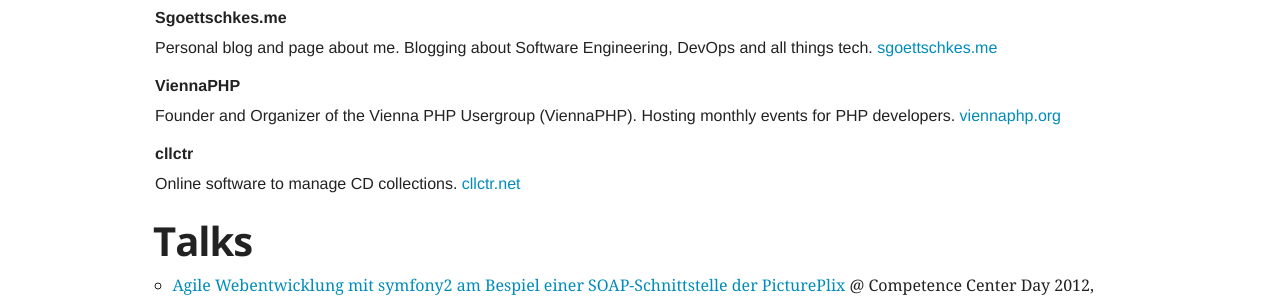
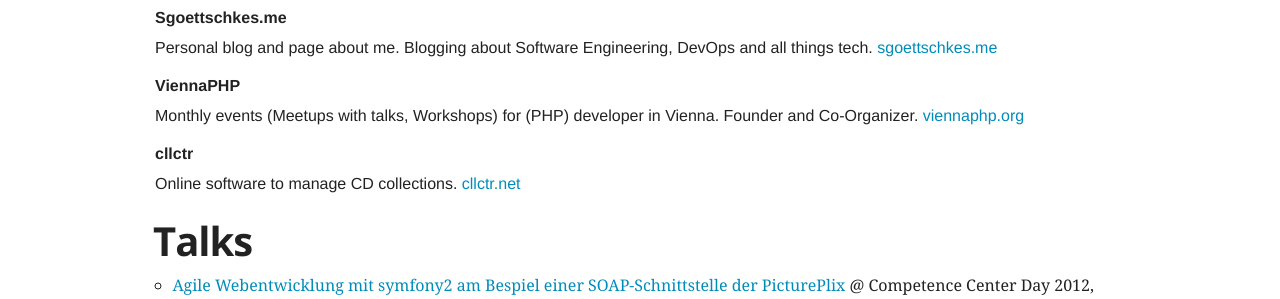
Before and after one commit to Sgoettschkes/sgoettschkes.github.io, a Jekyll site: the page built from about.html, in a window 1280 px wide. Shown: the part 1198-1497 px from the top of the page. Built offline with Jekyll 4.4.1, drawn with Linux system fonts in a browser that asks for light colours; nearby versions of some CDN libraries.

Commit message:
Adding lists from about html into _data

```diff
--- /dev/null
+++ b/_data/about/workshops.yml
@@ -0,0 +1 @@
+- name: Introduction to vagrant
--- a/about.html
+++ b/about.html
@@ -17,31 +17,21 @@
 <h2>As seen on</h2>
 
 <ul class="seenon no-bullet clearfix">
-    <li class="left"><a href="http://www.facebook.com/sgoettschkes" target="_blank" ><image src="media/seenon/facebook.jpg" alt="facebook" title="facebook" /></a></li>
-    <li class="left"><a href="http://gplus.to/sgoettschkes" target="_blank" ><image src="media/seenon/googlePlus.jpg" alt="Google+" title="Google+" /></a></li>
-    <li class="left"><a href="http://twitter.com/Sgoettschkes" target="_blank" ><image src="media/seenon/twitter.jpg" alt="twitter" title="twitter" /></a></li>
-    <li class="left"><a href="https://alpha.app.net/sgoettschkes" target="_blank"  rel="me"><image src="media/seenon/appnet.png" alt="app.net" title="app.net" /></a></li>
-    <li class="left"><a href="https://diasp.de/u/sgoettschkes" target="_blank" ><image src="media/seenon/diaspora.jpg" alt="diaspora" title="diaspora" /></a></li>
-
-    <li class="left"><a href="https://www.xing.com/profile/Sebastian_Goettschkes" target="_blank" ><image src="media/seenon/xing.jpg" alt="XING" title="XING" /></a></li>
-    <li class="left"><a href="http://de.linkedin.com/in/sgoettschkes" target="_blank" ><image src="media/seenon/linkedIn.jpg" alt="LinkedIn" title="LinkedIn" /></a></li>
-    <li class="left"><a href="http://careers.stackoverflow.com/cv/employer/61523" target="_blank" ><image src="media/seenon/careers20.jpg" alt="Careers 2.0" title="Careers 2.0" /></a></li>
-    <li class="left"><a href="https://speakerdeck.com/sgoettschkes" target="_blank" ><image src="media/seenon/speakerdeck.jpg" alt="speakerdeck" title="speakerdeck" /></a></li>
-
-    <li class="left"><a href="http://stackoverflow.com/users/372562/sgoettschkes" target="_blank" ><image src="media/seenon/stackOverflow.jpg" alt="Stack Overflow" title="Stack Overflow" /></a></li>
-    <li class="left"><a href="https://github.com/Sgoettschkes" target="_blank" ><image src="media/seenon/github.jpg" alt="github" title="github" /></a></li>
-    <li class="left"><a href="http://coderwall.com/sgoettschkes" target="_blank" ><image src="media/seenon/coderwall.jpg" alt="coderwall" title="coderwall" /></a></li>
+    {% for item in site.data.about.seenon %}
+    <li class="left"><a href="{{ item.url }}" target="_blank" ><image src="{{ item.image }}" alt="{{ item.name }}" title="{{ item.name }}" /></a></li>
+    {% endfor %}
 </ul>
 
 <h2>Projects</h2>
 
 <dl>
-    <dt>Sgoettschkes.me</dt>
-    <dd>Personal blog and page about me. Blogging about Software Engineering, DevOps and all things tech. <a href="http://sgoettschkes.me" target="_blank">sgoettschkes.me</a></dd>
-    <dt>ViennaPHP</dt>
-    <dd>Founder and Organizer of the Vienna PHP Usergroup (ViennaPHP). Hosting monthly events for PHP developers. <a href="http://viennaphp.org" target="_blank">viennaphp.org</a></dd>
-    <dt>cllctr</dt>
-    <dd>Online software to manage CD collections. <a href="http://cllctr.net" target="_blank">cllctr.net</a></dd>
+    {% for project in site.data.about.projects %}
+    <dt>{{ project.name }}</dt>
+    <dd>
+        {{ project.description }}
+        <a href="{{ project.url }}" target="_blank">{{ project.url_caption }}</a>
+    </dd>
+    {% endfor %}
 </dl>
 
 <h2>Talks</h2>
@@ -63,7 +53,9 @@
 <h2>Workshops</h2>
 
 <ul class="circle">
-    <li>Introduction to vagrant</li>
+    {% for workshop in site.data.about.workshops %}
+    <li>{{ workshop.name }}</li>
+    {% endfor %}
 </ul>
 
 <h2>Publications</h2>
```
Also changed, not shown: _data/about/projects.yml (added, +12 -0 lines), _data/about/seenon.yml (added, +36 -0 lines).
